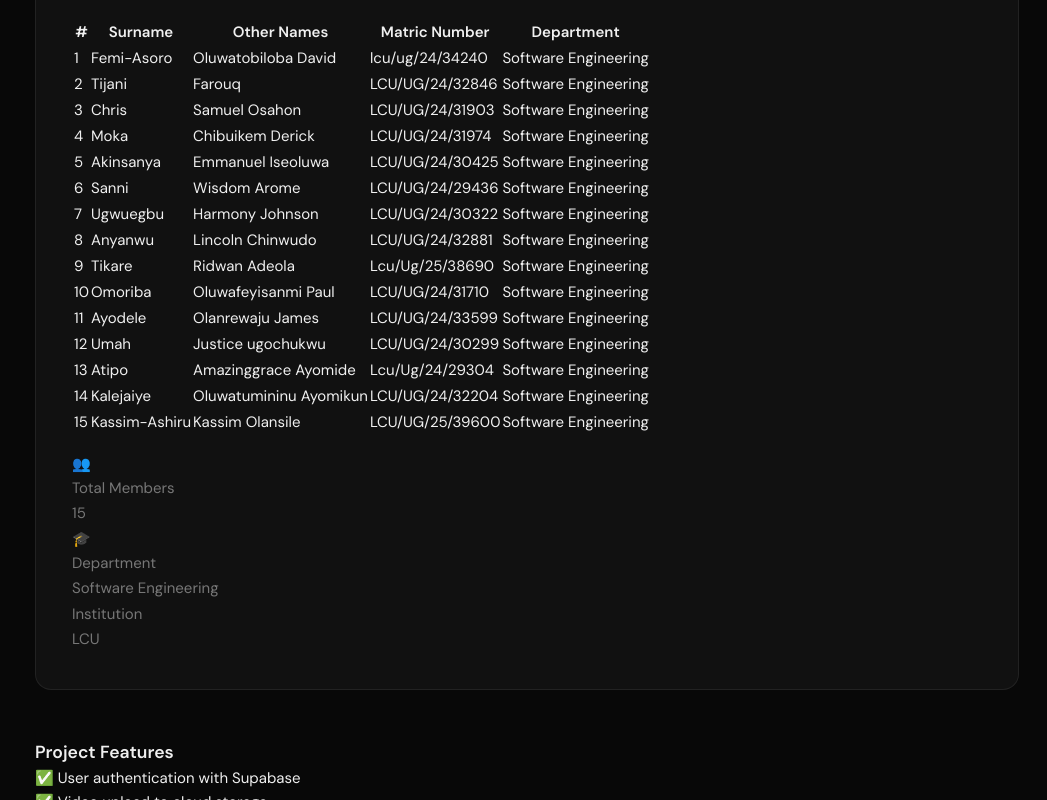
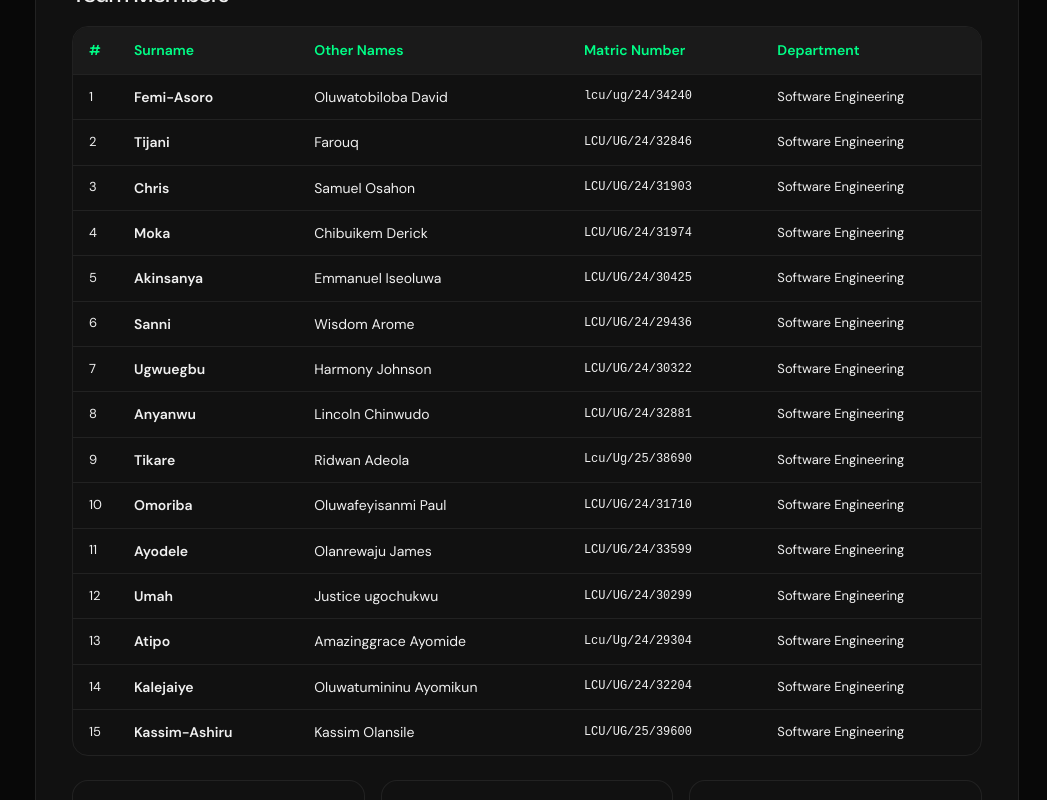
Before and after one commit to Dubs4Tobi1/Stream-Vibe, a React (Create React App) app: page /about in a window 1280 px wide. Shown: the part 960-1760 px from the top of the page, without its empty margins (233-1280 px from the left). Built offline with nearby package versions, Linux system fonts and the light colour scheme.

Commit message:
Update About.css

```diff
--- a/src/pages/About.css
+++ b/src/pages/About.css
@@ -13,4 +13,37 @@
 .about-team h2 { font-family: var(--font-display); font-size: 22px; font-weight: 800; }
 .about-team p { color: var(--text-muted); line-height: 1.7; }
 .about-stack { display: flex; flex-wrap: wrap; gap: 8px; margin-top: 8px; }
-@media (max-width: 640px) { .about-grid { grid-template-columns: 1fr; } .about-title { font-size: 32px; } }
+
+/* ── Team table ── */
+.team-heading { font-family: var(--font-display); font-size: 18px; font-weight: 700; margin-top: 8px; }
+.team-table-wrapper { overflow-x: auto; border-radius: var(--radius-lg); border: 1px solid var(--border); }
+.team-table { width: 100%; border-collapse: collapse; font-size: 14px; }
+.team-table thead { background: var(--bg-3, var(--bg-2)); }
+.team-table th { padding: 12px 16px; text-align: left; font-weight: 600; color: var(--green); border-bottom: 1px solid var(--border); white-space: nowrap; }
+.team-table td { padding: 11px 16px; border-bottom: 1px solid var(--border); color: var(--text-primary); vertical-align: middle; }
+.team-table tbody tr:last-child td { border-bottom: none; }
+.team-table tbody tr:hover { background: var(--bg-3, rgba(0,255,135,0.04)); }
+.team-index { color: var(--text-muted); font-size: 13px; width: 32px; }
+.team-surname { font-weight: 600; }
+.team-matric { font-family: var(--font-mono, monospace); font-size: 12px; color: var(--text-muted); }
+.team-dept { color: var(--text-muted); font-size: 13px; }
+
+/* ── Team stats ── */
+.team-stats { display: flex; gap: 16px; flex-wrap: wrap; margin-top: 8px; }
+.stat-card { flex: 1; min-width: 160px; background: var(--bg-1, var(--bg-2)); border: 1px solid var(--border); border-radius: var(--radius-lg); padding: 20px; display: flex; align-items: center; gap: 14px; }
+.stat-icon { font-size: 28px; }
+.stat-label { font-size: 12px; color: var(--text-muted); margin-bottom: 4px; }
+.stat-value { font-size: 16px; font-weight: 700; color: var(--text-primary); }
+
+/* ── About footer ── */
+.about-footer { background: var(--bg-2); border: 1px solid var(--border); border-radius: var(--radius-lg); padding: 36px; }
+.about-footer h3 { font-family: var(--font-display); font-size: 18px; font-weight: 700; margin-bottom: 20px; }
+.features-list { display: grid; grid-template-columns: repeat(2, 1fr); gap: 12px; }
+.feature-item { font-size: 14px; color: var(--text-muted); }
+
+@media (max-width: 640px) {
+  .about-grid { grid-template-columns: 1fr; }
+  .about-title { font-size: 32px; }
+  .features-list { grid-template-columns: 1fr; }
+  .team-stats { flex-direction: column; }
+}
```
